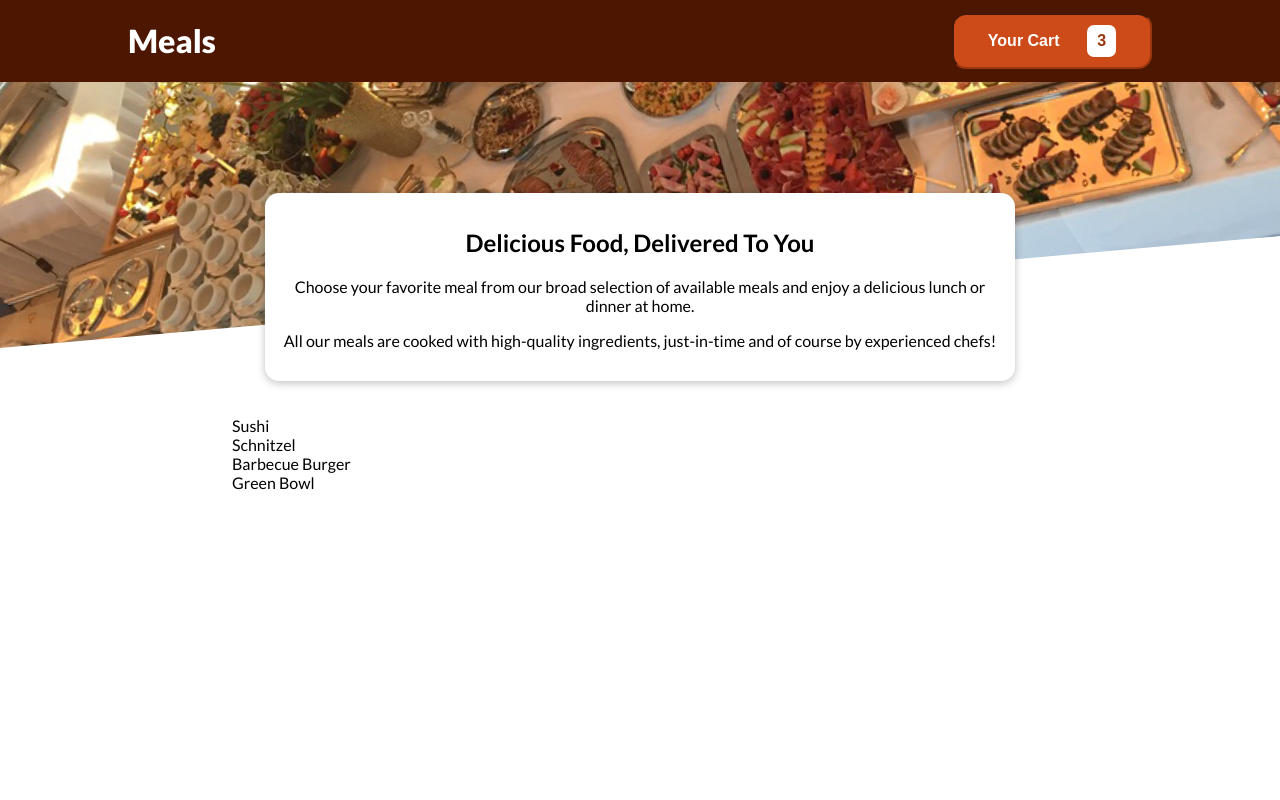
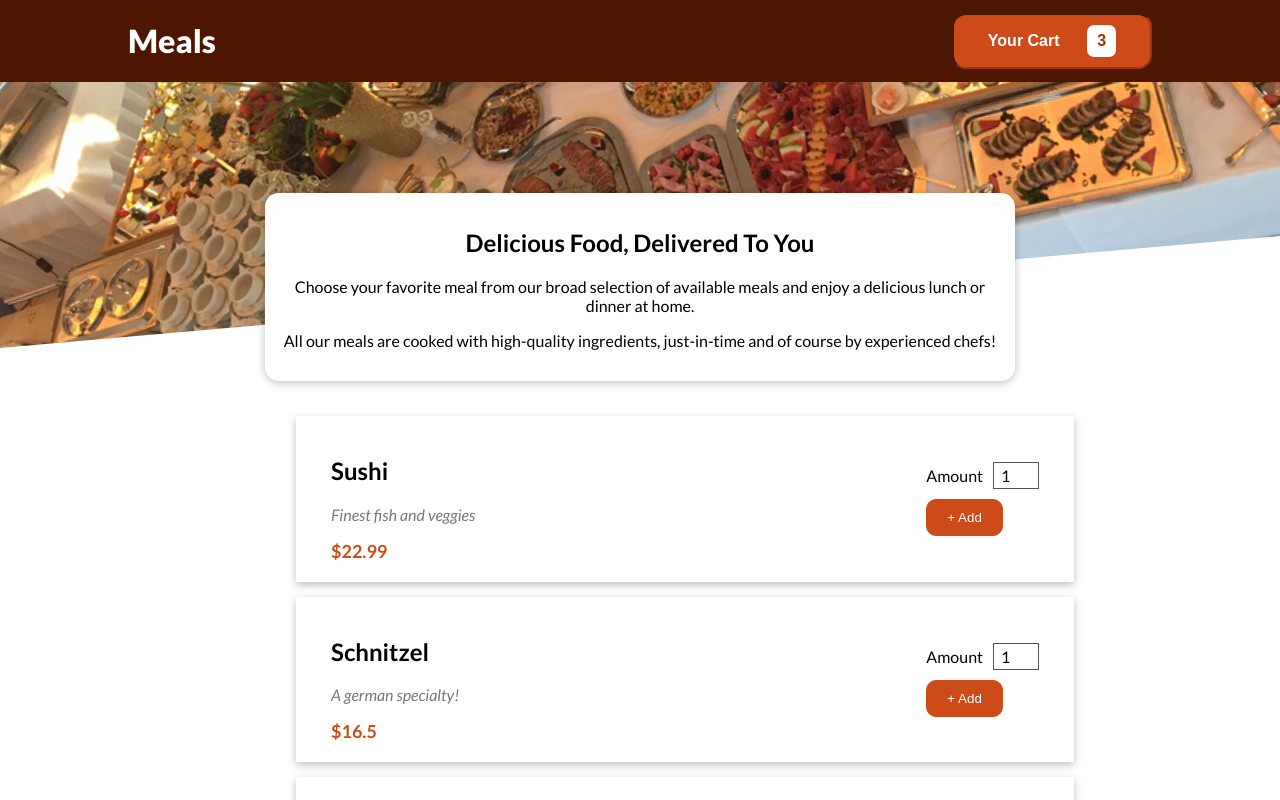
Before and after one commit to Shofiul735/meal_app_reactjs, a React (Create React App) app: page / in a window 1280 px wide. Shown: the top 800 px of the page. Built offline with nearby package versions, Linux system fonts and the light colour scheme.

Commit message:
MealDetails component added in the AllMeals

```diff
--- a/src/components/Meal/AllMeals.js
+++ b/src/components/Meal/AllMeals.js
@@ -1,4 +1,6 @@
-import classes from './AllMeals.module.css';
+import Card from "../UI/Card/Card";
+import MealDetails from "./MealDetails";
+import classes from "./AllMeals.module.css";
 
 const DUMMY_MEALS = [
   {
@@ -27,16 +29,25 @@ const DUMMY_MEALS = [
   },
 ];
 
-
 const AllMeals = (props) => {
   return (
-      <div className={classes['all-meals']}>
-        <ul className={classes['unorder-list']}>
-            {DUMMY_MEALS.map((item)=>{
-                return <li key={item.id}>{item.name}</li>
+    <div className={classes["all-meals"]}>
+      <ul className={classes["unorder-list"]}>
+        {DUMMY_MEALS.map((item) => {
+          return (
+            <li key={item.id}>
+              <Card>
+                <MealDetails
+                  name={item.name}
+                  description={item.description}
+                  price={item.price}
+                />
+              </Card>
+            </li>
+          );
         })}
       </ul>
     </div>
   );
-}
+};
 export default AllMeals;
--- a/src/components/Meal/AllMeals.module.css
+++ b/src/components/Meal/AllMeals.module.css
@@ -1,11 +1,9 @@
 .all-meals{
     margin: 35px auto 0;
-    width: 70%;
+    width: 60%;
 }
 
 
 .unorder-list{
     list-style: none;
-    margin: 0 auto;
-    display: inline-block;
 }
```
Lines whose indentation alone changed are shown as unchanged.
